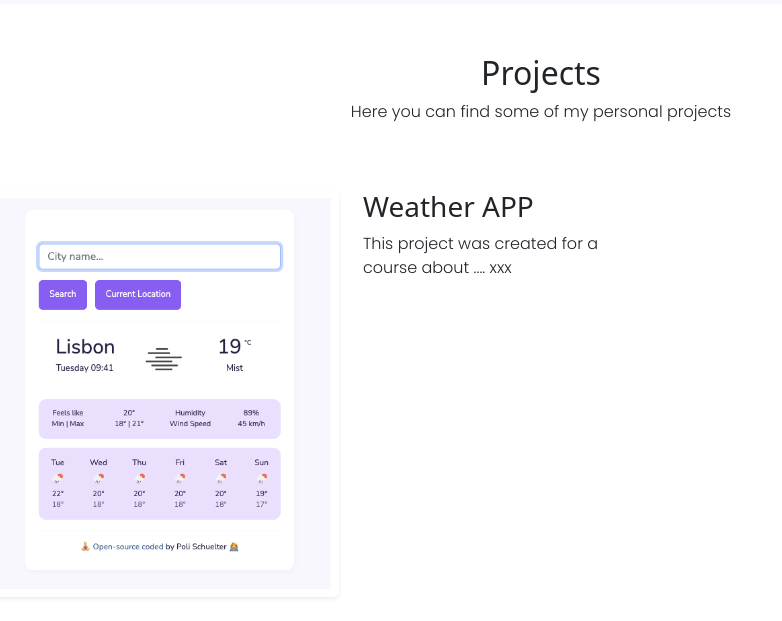
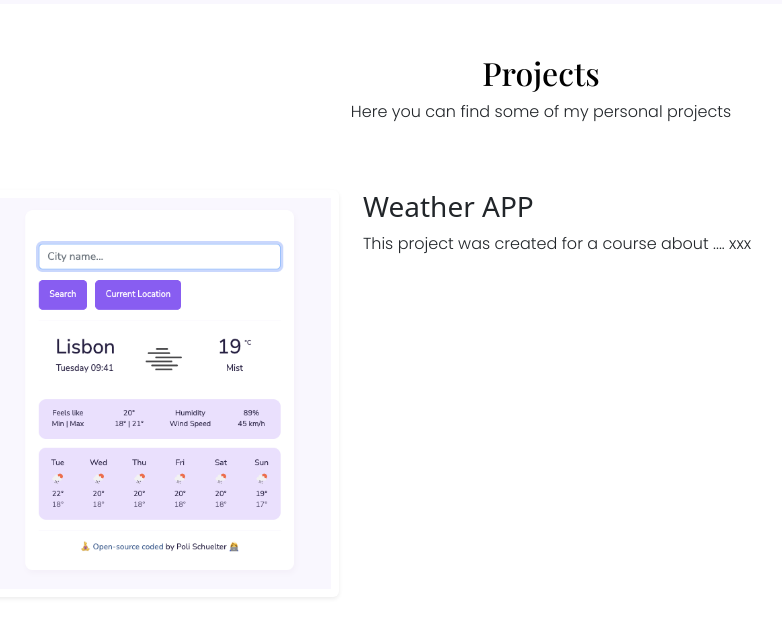
Before and after one commit to polianasc/portfolio-poli-schuelter, a plain HTML site: page index.html in a window 1280 px wide. Shown: the part 738-1359 px from the top of the page, without its empty margins (99-881 px from the left). Drawn offline with nearby package versions, Linux system fonts and the light colour scheme; a web font is replaced by a local one.

Commit message:
styling css project content

```diff
--- a/index.html
+++ b/index.html
@@ -43,6 +43,7 @@
       <h2>Projects</h2>
       <p>Here you can find some of my personal projects</p>
     </div>
+    <div class="projects-content">
       <div class="container">
         <div class="row">
           <div class="col-md-4 mb-4">
@@ -54,11 +55,12 @@
               />
             </div>
           </div>
-        <div class="col-sm-3">
+          <div class="col-md-8">
             <h3>Weather APP</h3>
             <p>This project was created for a course about .... xxx</p>
           </div>
         </div>
       </div>
+    </div>
   </body>
 </html>
--- a/style.css
+++ b/style.css
@@ -5,7 +5,8 @@
   --default-font-family: "Poppins", sans-serif;
 }
 
-h1 h2 {
+h1,
+h2 {
   color: black;
   font-family: var(--heading-font-family);
 }
@@ -35,3 +36,8 @@ img {
   padding: 50px 10px;
   text-align: center;
 }
+
+.projects-content {
+  display: flex;
+  justify-content: center;
+}
```
Lines whose indentation alone changed are shown as unchanged.
